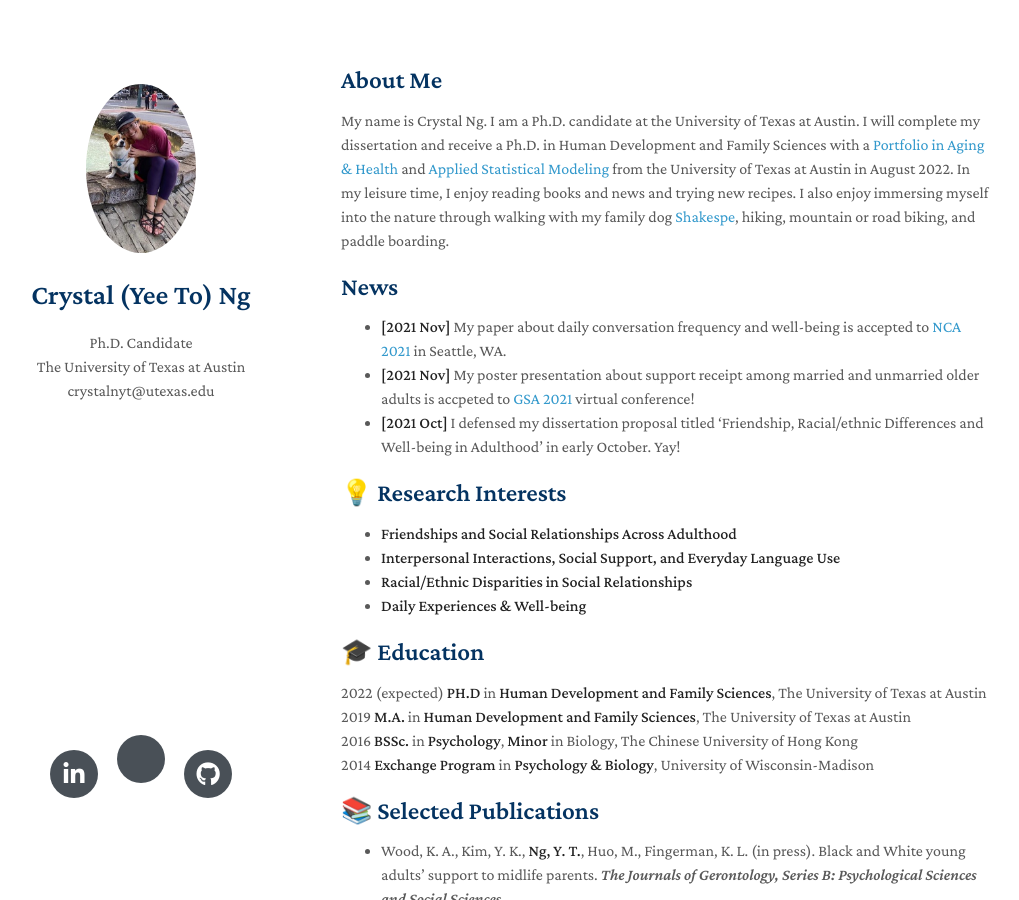
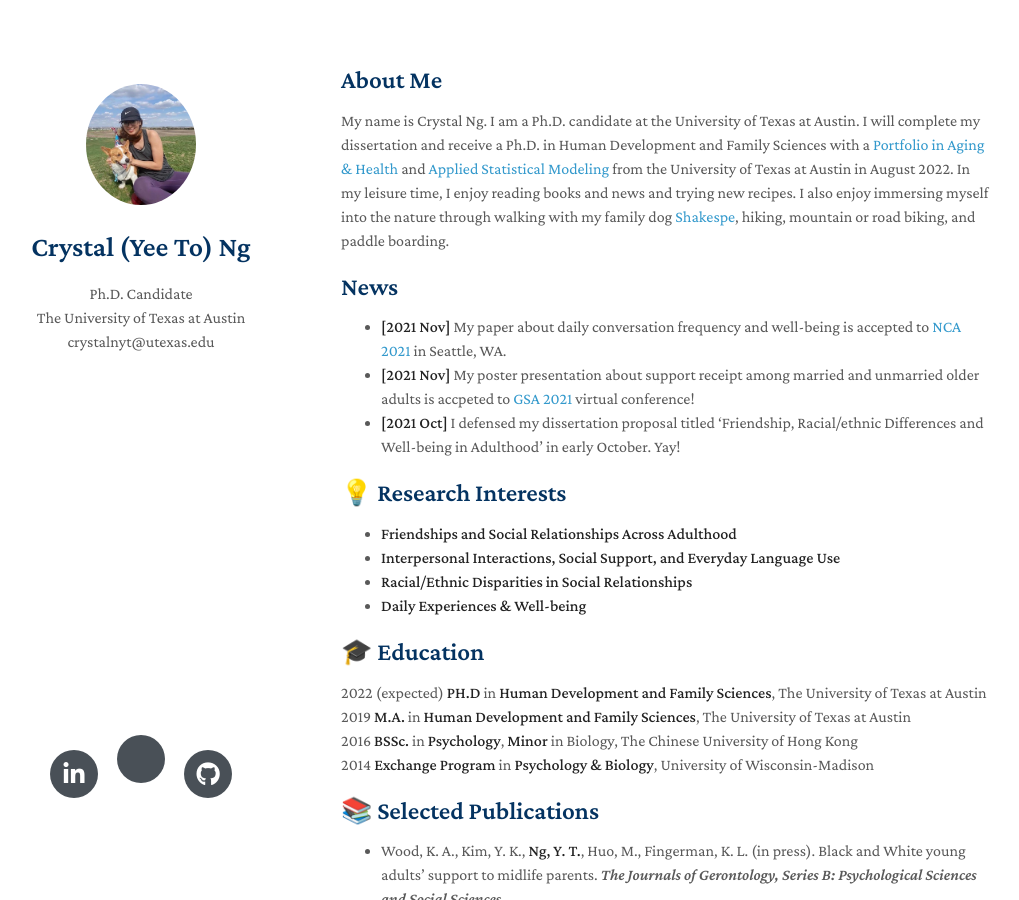
Before and after one commit to Crystal-ng/Crystal-ng.github.io, a Jekyll site: the page built from index.md, in a window 1280 px wide and 900 px high. Shown: the whole window, without its empty margins (129-1148 px from the left). Built offline with Jekyll 4.4.1, drawn with Linux system fonts in a browser that asks for light colours; nearby versions of some CDN libraries; a style sheet for code colours, icons or effects is not loaded; our own code applies the rules of GitHub Pages for plain Markdown files.

Commit message:
Update _config.yml

```diff
--- a/_config.yml
+++ b/_config.yml
@@ -6,7 +6,7 @@ keywords: minimal academic
 google_scholar: https://scholar.google.com/citations?user=887O6PoAAAAJ&hl=en
 github_link: https://github.com/Crystal-ng
 linkedin: https://www.linkedin.com/in/crystal-ng-01b712a0/
-avatar: ./assets/img/WhatsApp Image 2021-11-12 at 5.34.15 PM.jpeg
+avatar: ./assets/img/WhatsApp Image 2021-11-12 at 5.41.36 PM.jpeg
 google_analytics: UA-111540567-4
 favicon: ./assets/img/favicon.png
 favicon_dark: ./assets/img/favicon-dark.png
```
